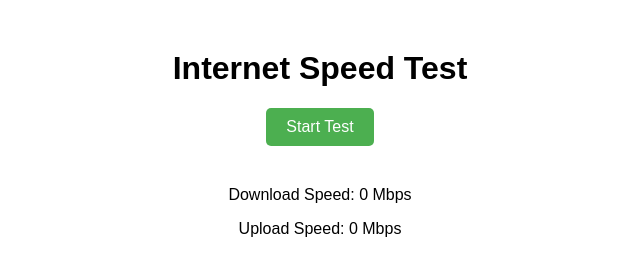
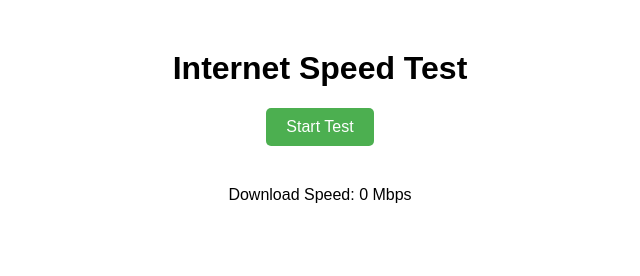
Before and after one commit to rasikadp/rasikadp.github.io, a plain HTML site: page index.html in a window 1280 px wide. Shown: the whole page, without its empty margins (320-960 px from the left). Drawn offline with Linux system fonts and the light colour scheme.

Commit message:
Update index.html

```diff
--- a/index.html
+++ b/index.html
@@ -31,7 +31,6 @@
 
     <div class="result">
         <p id="downloadSpeed">Download Speed: 0 Mbps</p>
-        <p id="uploadSpeed">Upload Speed: 0 Mbps</p>
     </div>
 
     <script>
@@ -50,8 +49,6 @@
                 document.getElementById('downloadSpeed').textContent = `Download Speed: ${downloadSpeed.toFixed(2)} Mbps`;
             }
             download.src = `${downloadUrl}?t=${startTime}`; // Adding timestamp to avoid cache
-
-
         }
     </script>
 </body>
```
